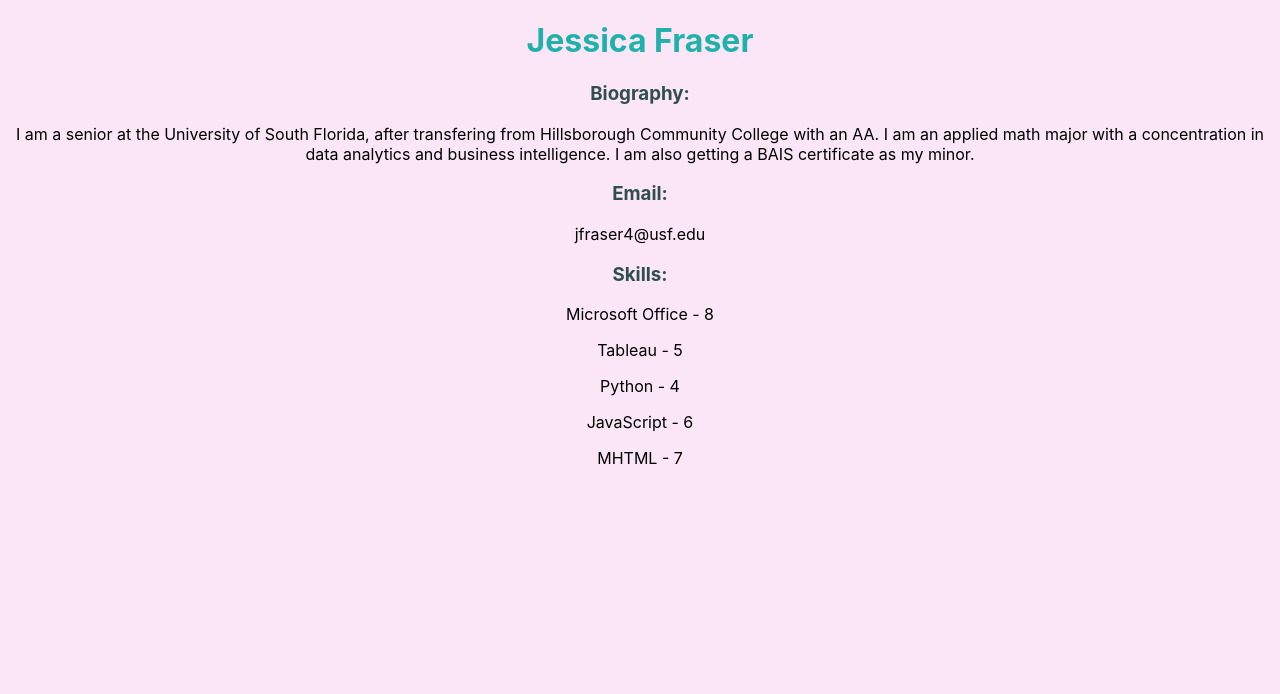
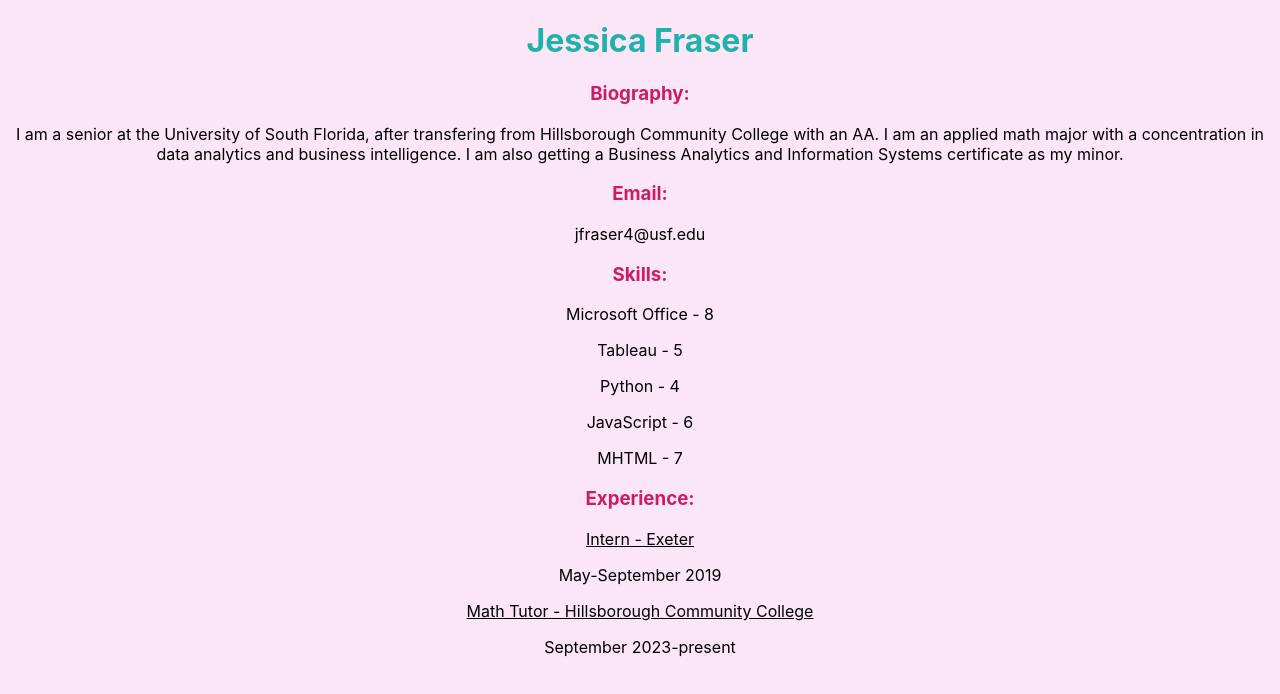
Before and after one commit to jessfraser8/Coding-Challenge-15, a React (Create React App) app in the folder my-app/: page / in a window 1280 px wide. Shown: the top 694 px of the page. Built offline with nearby package versions, Linux system fonts and the light colour scheme.

Commit message:
Create experience section with reusable components.

```diff
--- a/my-app/src/App.css
+++ b/my-app/src/App.css
@@ -11,5 +11,5 @@
 }
 
 h3 {
-  color: darkslategray;
+  color: rgb(203, 28, 101);
 }
--- a/my-app/src/App.js
+++ b/my-app/src/App.js
@@ -9,15 +9,18 @@
 // Link to Dashboard for skills section.
 import Dashboard from './Dashboard.js'
 
+// Link to Experience for experience section.
+import Experience from './Experience.js'
+
 // Personal Information section.
 const user ={
   name: "Jessica Fraser",
-  bio: "I am a senior at the University of South Florida, after transfering from Hillsborough Community College with an AA. I am an applied math major with a concentration in data analytics and business intelligence. I am also getting a BAIS certificate as my minor.",
+  bio: "I am a senior at the University of South Florida, after transfering from Hillsborough Community College with an AA. I am an applied math major with a concentration in data analytics and business intelligence. I am also getting a Business Analytics and Information Systems certificate as my minor.",
   contact: "jfraser4@usf.edu"
 }
 
 // Create webpage.
-export default function Profile() {
+export default function App() {
   return(
     <>
     {/* Personal information section. */}
@@ -31,6 +34,7 @@
     <div className="App">
       <Dashboard skills={skills}/>
     </div>
+    <Experience/>
     </>
   )
 }
--- /dev/null
+++ b/my-app/src/Experience.js
@@ -0,0 +1,13 @@
+// Create reusable component for past work experience.
+
+export default function Experience() {
+    return (
+        <>
+        <h3>Experience: </h3>
+        <p><u>Intern - Exeter</u></p>
+        <p>May-September 2019</p>
+        <p><u>Math Tutor - Hillsborough Community College</u></p>
+        <p>September 2023-present</p>
+        </>
+    )
+}
```
